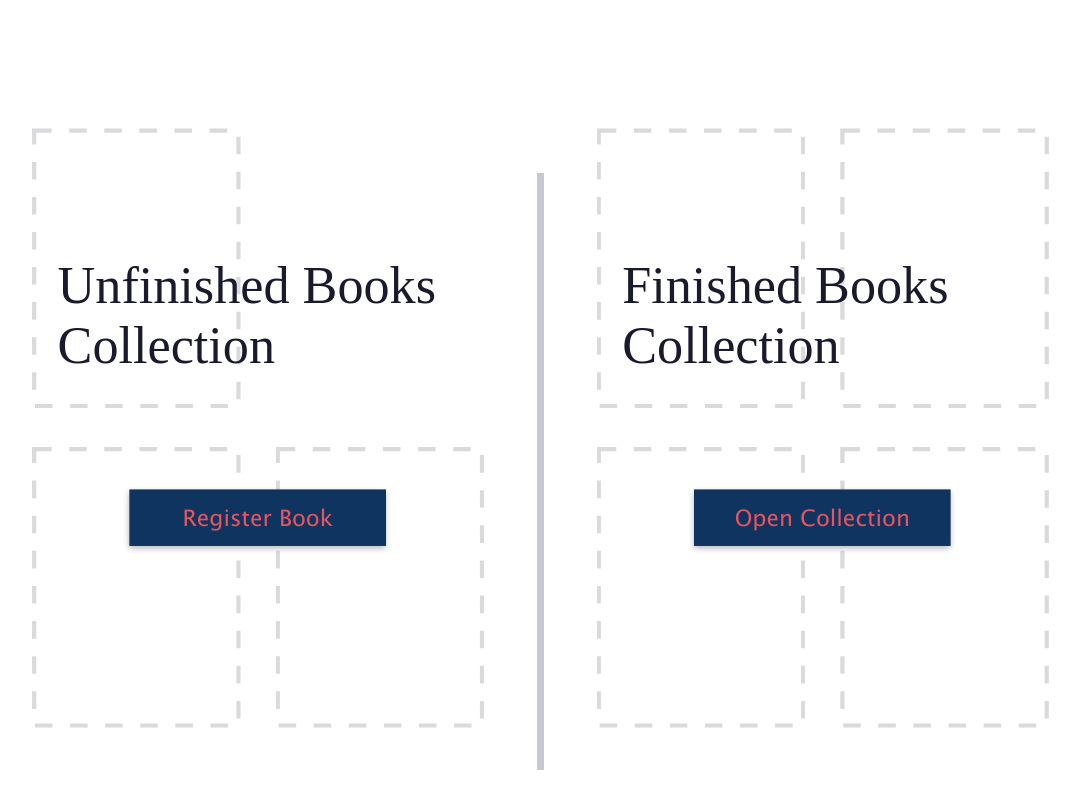
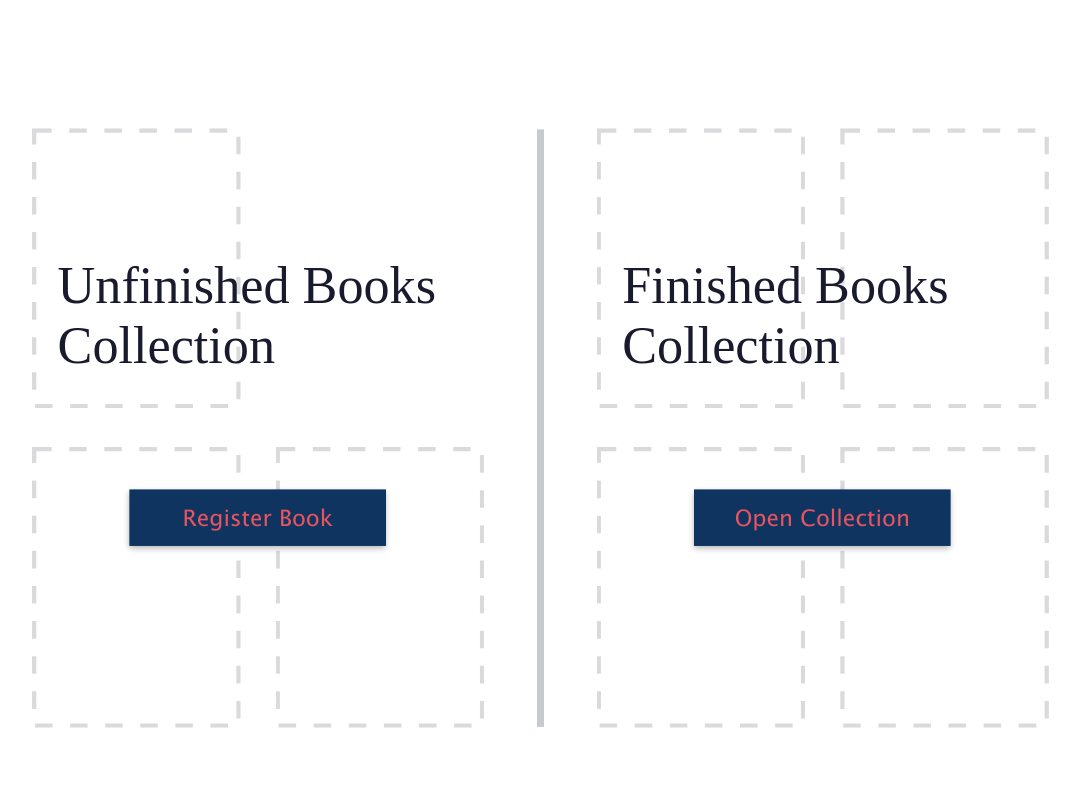
Before and after one commit to maulanazaki88/myredbit-react, a React (Create React App) app: page / in a window 1280 px wide. Shown: the part 1060-1868 px from the top of the page, without its empty margins (100-1180 px from the left). Built offline with nearby package versions, Linux system fonts and the light colour scheme.

Commit message:
Fixed UI minor Issue

```diff
--- a/src/page/BookPage.module.css
+++ b/src/page/BookPage.module.css
@@ -69,7 +69,7 @@
 
 .midLine {
     position: relative;
-    top: 200px;
+    top: 150px;
 }
 
 @media screen and (max-width: 1440px) {
```
